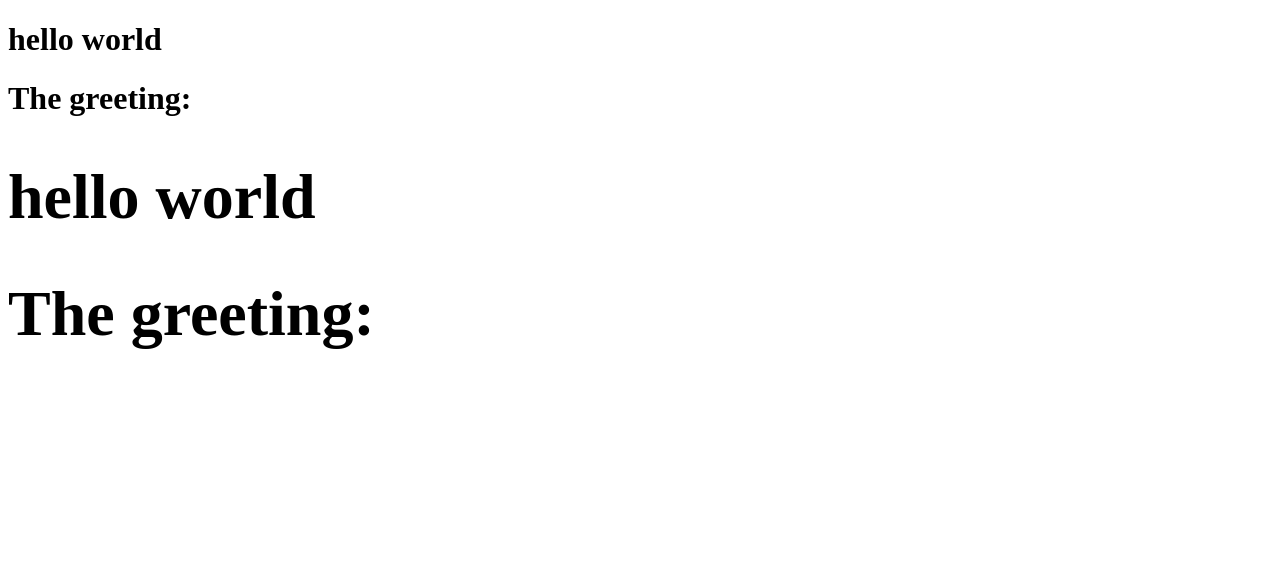
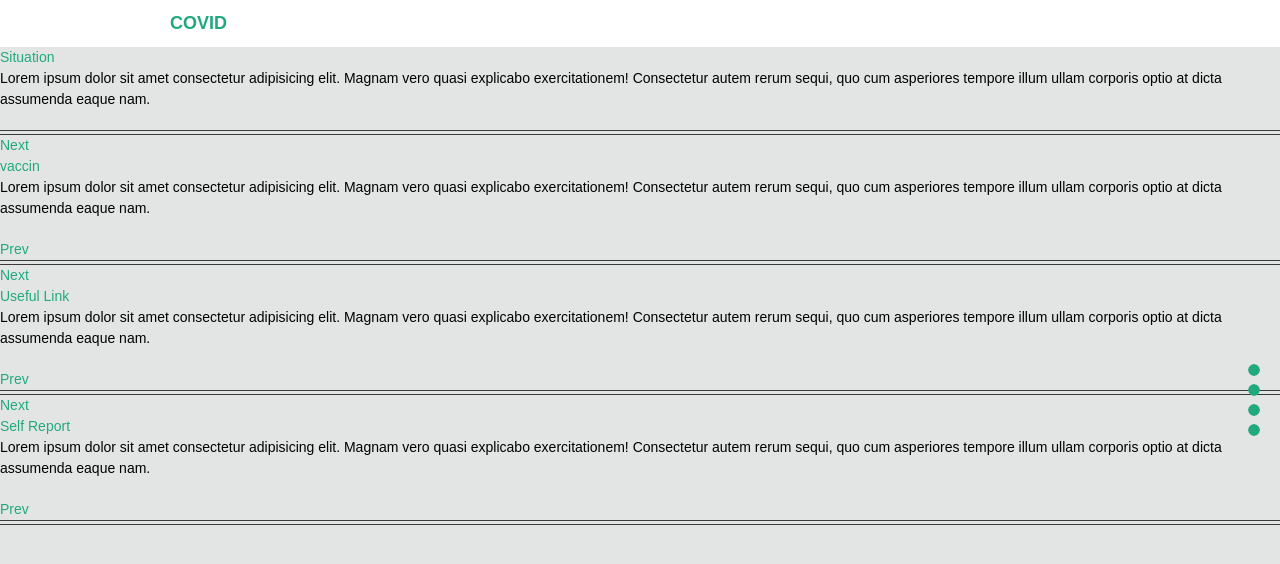
Before and after one commit to chun-li9/Co-vivre, a website built with Parcel: page Co-vivre-frontend/index.html in a window 1280 px wide. Shown: the top 564 px of the page. Built offline with nearby package versions, Linux system fonts and the light colour scheme; files whose address does not match are found by name.

Commit message:
frontend
setup and nav bar

```diff
--- a/Co-vivre-frontend/index.html
+++ b/Co-vivre-frontend/index.html
@@ -5,12 +5,105 @@
     <meta http-equiv="X-UA-Compatible" content="IE=edge">
     <meta name="viewport" content="width=device-width, initial-scale=1.0">
     <title>Document</title>
+    <link rel="stylesheet" media="all" href="main.css"/>
     <script src="app.js"></script>
 </head>
 <body>
-    <h1>hello world</h1>
-    <div>
-        <h1>The greeting:  <span id="greeting"></span></h1>
+    <div id="wraper">
+
+        <header id="branding">
+            <h1>COVID</h1>
+        </header>
+        <nav id="primary">
+            <ul>
+                <li>
+                    <h1>Situation</h1>
+                    <a class="situation" href="#situation">View</a>
+                </li>
+
+                <li>
+                    <h1>Vaccin</h1>
+                    <a class="vaccin" href="#vaccin">View</a>
+                </li>
+
+                <li>
+                    <h1>Useful link</h1>
+                    <a class="useful-link" href="#useful-link">View</a>
+                </li>
+
+                <li>
+                    <h1>Self report</h1>
+                    <a class="self-report" href="#self-report">View</a>
+                </li>
+            </ul>
+        </nav>
+        <div id="content">
+            <article id = "situation">
+                <header>
+                    <h1>Situation</h1>
+                </header>
+                <p>
+                    Lorem ipsum dolor sit amet consectetur adipisicing elit. Magnam vero quasi explicabo exercitationem! Consectetur autem rerum sequi, quo cum asperiores tempore illum ullam corporis optio at dicta assumenda eaque nam.
+                </p>
+                <nav class="next-prev">
+                    <hr>
+                    <a class="next vaccin" href="#vaccin">Next</a>
+                </nav>
+            </article>
+
+            <article id = "vaccin">
+                <header>
+                    <h1>vaccin</h1>
+                </header>
+                <p>
+                    Lorem ipsum dolor sit amet consectetur adipisicing elit. Magnam vero quasi explicabo exercitationem! Consectetur autem rerum sequi, quo cum asperiores tempore illum ullam corporis optio at dicta assumenda eaque nam.
+                </p>
+                <nav class="next-prev">
+                    <a class="prev situation" href="#situation">Prev</a>
+                    <hr>
+                    <a class="next useful-link" href="#useful-link">Next</a>
+                </nav>
+            </article>
+
+            <article id = "useful-link">
+                <header>
+                    <h1>Useful Link</h1>
+                </header>
+                <p>
+                    Lorem ipsum dolor sit amet consectetur adipisicing elit. Magnam vero quasi explicabo exercitationem! Consectetur autem rerum sequi, quo cum asperiores tempore illum ullam corporis optio at dicta assumenda eaque nam.
+                </p>
+                <nav class="next-prev">
+                    <a class="prev vaccin" href="#vaccin">Prev</a>
+                    <hr>
+                    <a class="next self-report" href="#self-report">Next</a>
+                </nav>
+            </article>
+
+            <article id = "self-report">
+                <header>
+                    <h1>Self Report</h1>
+                </header>
+                <p>
+                    Lorem ipsum dolor sit amet consectetur adipisicing elit. Magnam vero quasi explicabo exercitationem! Consectetur autem rerum sequi, quo cum asperiores tempore illum ullam corporis optio at dicta assumenda eaque nam.
+                </p>
+                <nav class="next-prev">
+                    <a class="prev useful-link" href="#useful-link">Prev</a>
+                    <hr>
+                </nav>
+            </article>
+
+
+
+
+        </div>
     </div>
+
+
+
+
+
+
+
+
 </body>
 </html>
--- /dev/null
+++ b/Co-vivre-frontend/main.css
@@ -0,0 +1,146 @@
+html, body, div, span, applet, object, iframe,
+h1, h2, h3, h4, h5, h6, p, blockquote, pre,
+a, abbr, acronym, address, big, cite, code,
+del, dfn, em, img, ins, kbd, q, s, samp,
+small, strike, strong, sub, sup, tt, var,
+b, u, i, center,
+dl, dt, dd, ol, ul, li,
+fieldset, form, label, legend,
+table, caption, tbody, tfoot, thead, tr, th, td,
+article, aside, canvas, details, embed,
+figure, figcaption, footer, header, hgroup,
+menu, nav, output, ruby, section, summary,
+time, mark, audio, video {
+  margin: 0;
+  padding: 0;
+  border: 0;
+  font-size: 100%;
+  font: inherit;
+  vertical-align: baseline;
+}
+
+article,aside,details,figcaption,figure,footer,header,hgroup,menu,nav,section{
+    display: block;
+}
+
+body{
+    line-height: 1;
+}
+
+ol,ul {
+    list-style: none;
+}
+
+blockquote,q{
+    quotes:none;
+}
+
+blockquote:before,blockquote:after, q:before, q:after{
+    content: '';
+    content:none;
+}
+table{
+    border-collapse: collapse;
+    border-spacing: 0;
+}
+
+html{
+    overflow-y:scroll;
+}
+
+body{
+    background:#e3e5e5;
+    overflow-x: hidden;
+    height: 4550px;
+    line-height: 1.5;
+    color: #000;
+    font-size: 14px;
+    font-family: Arial,sans-serif;
+}
+h1{
+    color:#21a97e
+}
+a, a:link, a:active, a:visited {
+    -webkit-transition: color 0.25s ease-out;
+    -moz-transition: color 0.25s ease-out;
+    -o-transition: color 0.25s ease-out;
+    transition: color 0.25s ease-out;
+    color:#21a97e;
+    outline:none;
+    text-decoration: none;
+}
+a:hover{
+    color:#000;
+}
+
+img{
+    display:block;
+}
+
+p{
+    margin:lem 0;
+}
+
+hr{
+    margin: 0;
+    border:none;
+    border-top: 1px solid #3b3b3b;
+    border-bottom: 1px solid #3b3b3b;
+    height: 3px;
+}
+
+#wrapper{
+    position: relative;
+}
+
+#branding{
+    width: 100%;
+    background: #fff;
+}
+#branding h1{
+    width:940px;
+    padding: 10px 15px;
+    margin: 0 auto;
+    text-transform: uppercase;
+    font-size:18px;
+    font-weight: bold;
+}
+
+nav#primary{
+    z-index: 5;
+    position: fixed;
+    top:50%;
+    right:16px;
+    margin-top: -40px;
+}
+
+nav#primary li{
+    position:relative;
+    height: 20px;
+}
+
+nav#primary a{
+    display:block;
+    width:20px;
+    height:20px;
+    text-indent: -9999px;
+    background: transparent url("/Co-vivre-frontend/assets/nav-dot.png") 4px 4px no-repeat
+}
+
+nav#primary a:hover, nav#primary a.active{
+    background:transparent url("/Co-vivre-frontend/assets/nav-dot.png") 4px -16px no-repeat
+}
+
+nav#primary h1{
+    position: absolute;
+    right:22px;
+    top:-7px;
+    display: none;
+    padding: 4px 20px 4px 7px;
+    white-space: nowrap;
+    background: transparent;
+}
+
+nav.next-prev{
+    margin:20px 0 0 0;
+}
```
Also changed, not shown: Co-vivre-frontend/assets/nav-dot.png (added), Co-vivre-frontend/assets/scroll-arrow-down.png (added), Co-vivre-frontend/assets/scroll-arrow-up.png (added).
